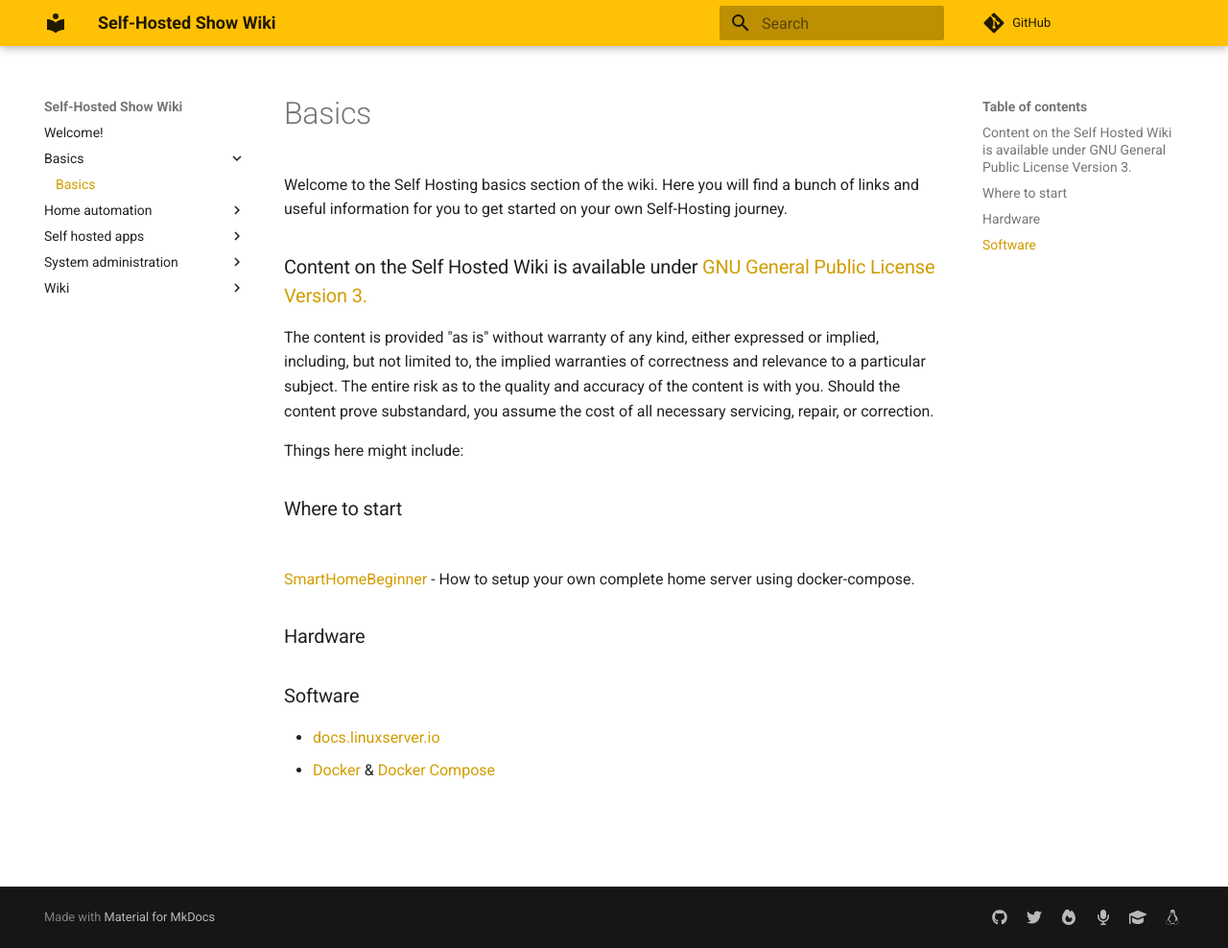
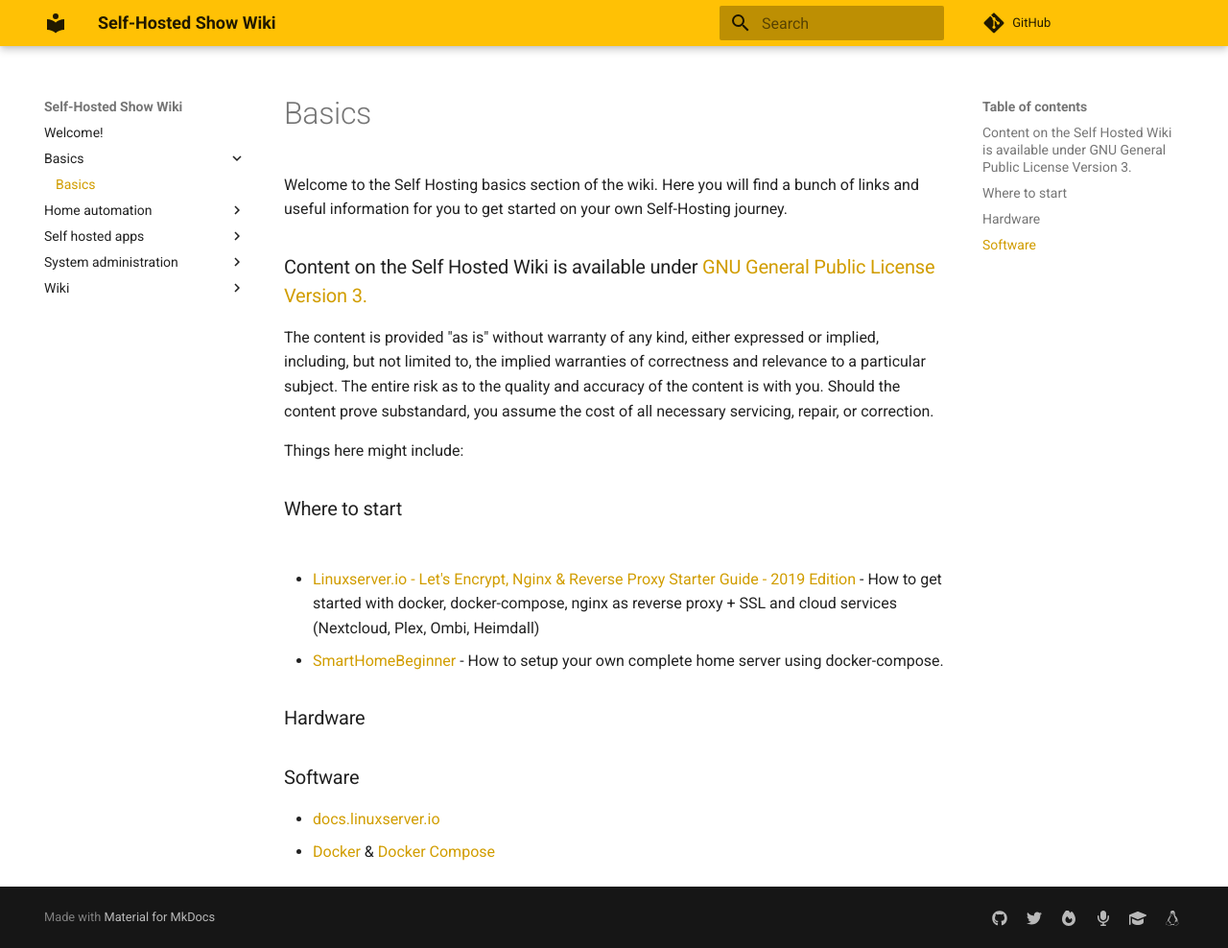
Before and after one commit to selfhostedshow/wiki, an MkDocs documentation site: the page built from docs/basics/getting-started.md, in a window 1280 px wide and 988 px high. Shown: the whole window at 96% size. Built offline with MkDocs 1.6.1 and Material for MkDocs 9.7.7, drawn with Linux system fonts in a browser that asks for light colours; comment, search, counter and statistics services are not loaded.

Commit message:
added link to linuxserver.io getting started

```diff
--- a/docs/basics/getting-started.md
+++ b/docs/basics/getting-started.md
@@ -9,7 +9,8 @@ The content is provided "as is" without warranty of any kind, either expressed o
 Things here might include:
 
 ### Where to start<br>
-  [SmartHomeBeginner](https://www.smarthomebeginner.com/) - How to setup your own complete home server using docker-compose.
+  * [Linuxserver.io - Let's Encrypt, Nginx & Reverse Proxy Starter Guide - 2019 Edition](https://blog.linuxserver.io/2019/04/25/letsencrypt-nginx-starter-guide/#nextcloudsubdomainreverseproxyexample) - How to get started with docker, docker-compose, nginx as reverse proxy + SSL and cloud services (Nextcloud, Plex, Ombi, Heimdall)
+  * [SmartHomeBeginner](https://www.smarthomebeginner.com/) - How to setup your own complete home server using docker-compose.
 ### Hardware
 ### Software
   * [docs.linuxserver.io](https://docs.linuxserver.io/)
```
